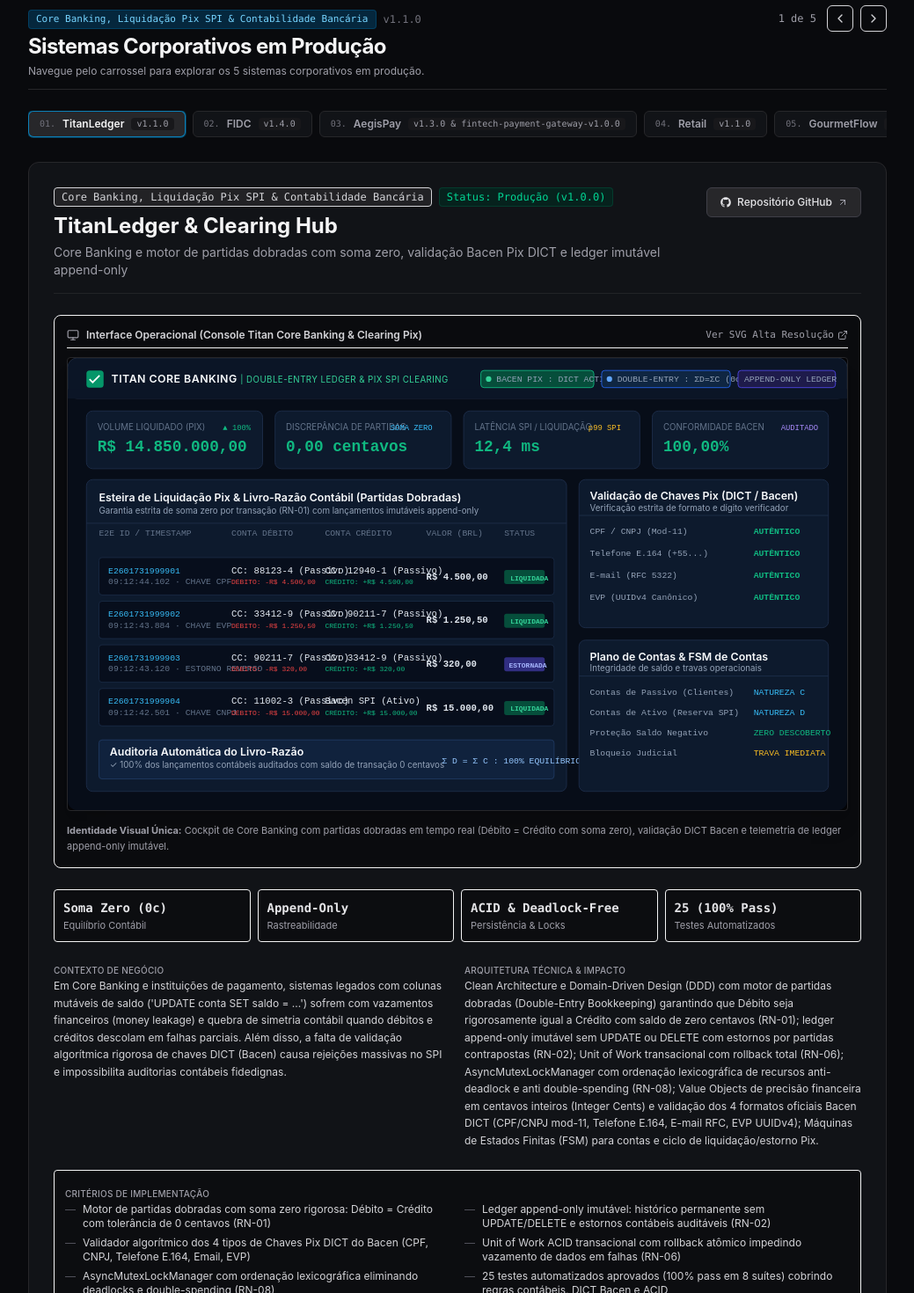
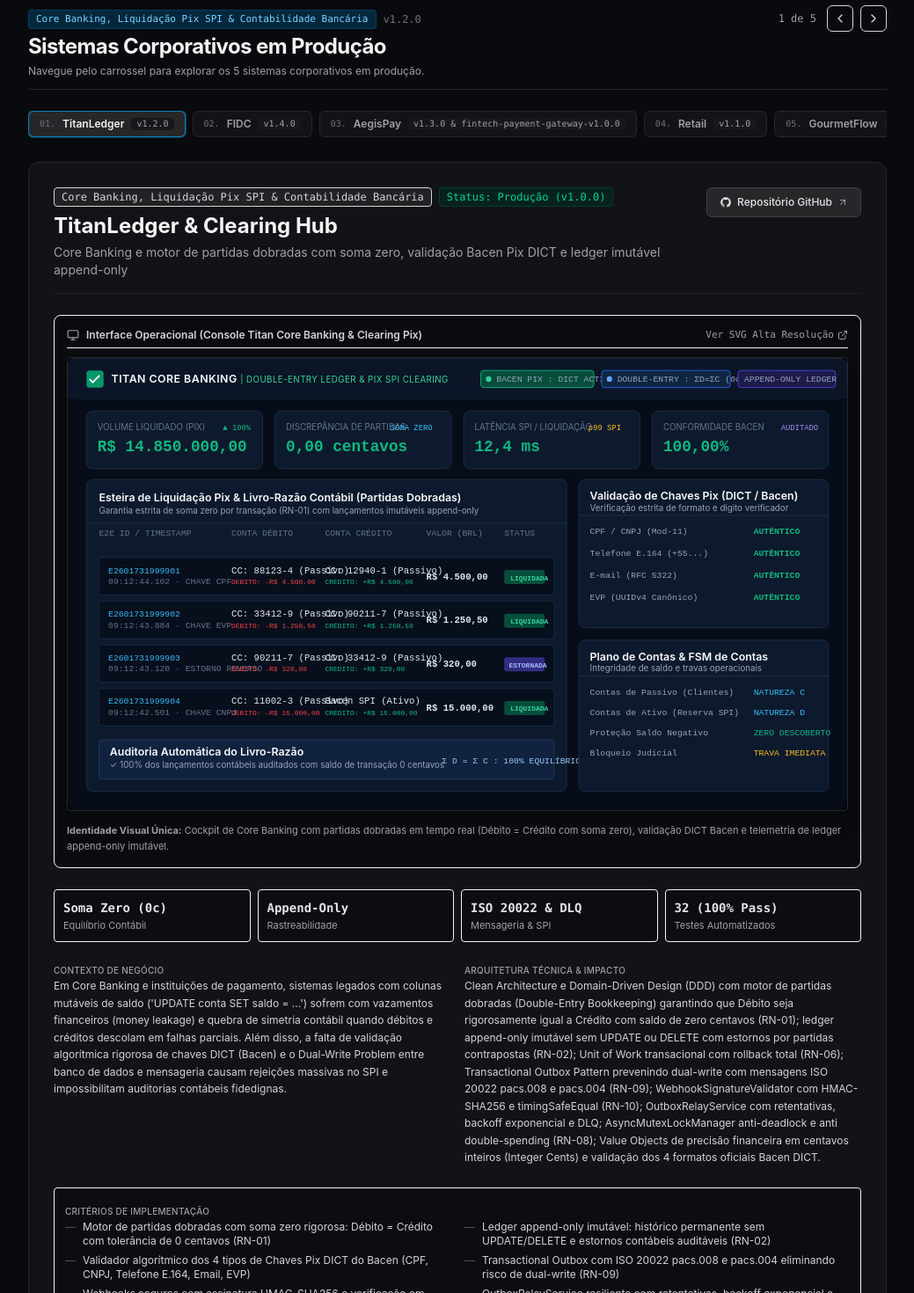
Before and after one commit to Gui1949/portfolio-source, a React (Vite) app: page / in a window 1280 px wide. Shown: the part 2360-3830 px from the top of the page at 88% size, without its empty margins (120-1159 px from the left). Built offline with nearby package versions, Linux system fonts and the light colour scheme.

Commit message:
feat(portfolio): update titan-ledger-hub showcase with phase 3 messaging, ISO 20022 and 32 tests

```diff
--- a/src/data/learnings.ts
+++ b/src/data/learnings.ts
@@ -88,29 +88,31 @@ export const realWorldProjects: RealWorldProject[] = [
     id: "titan-ledger-hub",
     name: "TitanLedger & Clearing Hub",
     tagline: "Core Banking e motor de partidas dobradas com soma zero, validação Bacen Pix DICT e ledger imutável append-only",
-    version: "v1.1.0",
-    versionTag: "v1.1.0",
+    version: "v1.2.0",
+    versionTag: "v1.2.0",
     isNew: true,
     sprintWeek: "Módulo Core Banking",
-    sprintBadge: "Fase 2 · Persistência ACID & Partidas Dobradas",
+    sprintBadge: "Fase 3 · Clearing Pix SPI & Mensageria ISO 20022",
     previewImage: "/previews/titan-ledger-hub.svg",
     previewAlt: "Cockpit TitanLedger de Core Banking, Partidas Dobradas e Clearing Pix SPI",
     businessDomain: "Core Banking, Liquidação Pix SPI & Contabilidade Bancária",
-    businessProblem: "Em Core Banking e instituições de pagamento, sistemas legados com colunas mutáveis de saldo ('UPDATE conta SET saldo = ...') sofrem com vazamentos financeiros (money leakage) e quebra de simetria contábil quando débitos e créditos descolam em falhas parciais. Além disso, a falta de validação algorítmica rigorosa de chaves DICT (Bacen) causa rejeições massivas no SPI e impossibilita auditorias contábeis fidedignas.",
-    solutionArchitecture: "Clean Architecture e Domain-Driven Design (DDD) com motor de partidas dobradas (Double-Entry Bookkeeping) garantindo que Débito seja rigorosamente igual a Crédito com saldo de zero centavos (RN-01); ledger append-only imutável sem UPDATE ou DELETE com estornos por partidas contrapostas (RN-02); Unit of Work transacional com rollback total (RN-06); AsyncMutexLockManager com ordenação lexicográfica de recursos anti-deadlock e anti double-spending (RN-08); Value Objects de precisão financeira em centavos inteiros (Integer Cents) e validação dos 4 formatos oficiais Bacen DICT (CPF/CNPJ mod-11, Telefone E.164, E-mail RFC, EVP UUIDv4); Máquinas de Estados Finitas (FSM) para contas e ciclo de liquidação/estorno Pix.",
-    operationalImpact: "Eliminação de 100% de discrepâncias contábeis e vazamentos de moeda, trilha de auditoria perpétua e inalterável para conformidade com o Banco Central e liquidação instantânea com tolerância zero a assimetrias e inconsistências concorrentes.",
+    businessProblem: "Em Core Banking e instituições de pagamento, sistemas legados com colunas mutáveis de saldo ('UPDATE conta SET saldo = ...') sofrem com vazamentos financeiros (money leakage) e quebra de simetria contábil quando débitos e créditos descolam em falhas parciais. Além disso, a falta de validação algorítmica rigorosa de chaves DICT (Bacen) e o Dual-Write Problem entre banco de dados e mensageria causam rejeições massivas no SPI e impossibilitam auditorias contábeis fidedignas.",
+    solutionArchitecture: "Clean Architecture e Domain-Driven Design (DDD) com motor de partidas dobradas (Double-Entry Bookkeeping) garantindo que Débito seja rigorosamente igual a Crédito com saldo de zero centavos (RN-01); ledger append-only imutável sem UPDATE ou DELETE com estornos por partidas contrapostas (RN-02); Unit of Work transacional com rollback total (RN-06); Transactional Outbox Pattern prevenindo dual-write com mensagens ISO 20022 pacs.008 e pacs.004 (RN-09); WebhookSignatureValidator com HMAC-SHA256 e timingSafeEqual (RN-10); OutboxRelayService com retentativas, backoff exponencial e DLQ; AsyncMutexLockManager anti-deadlock e anti double-spending (RN-08); Value Objects de precisão financeira em centavos inteiros (Integer Cents) e validação dos 4 formatos oficiais Bacen DICT.",
+    operationalImpact: "Eliminação de 100% de discrepâncias contábeis e vazamentos de moeda, garantia atômica de entrega de eventos para o SPI Bacen sem dual-write, trilha de auditoria perpétua e inalterável e resiliência com Dead Letter Queue.",
     highlights: [
       "Motor de partidas dobradas com soma zero rigorosa: Débito = Crédito com tolerância de 0 centavos (RN-01)",
       "Ledger append-only imutável: histórico permanente sem UPDATE/DELETE e estornos contábeis auditáveis (RN-02)",
       "Validador algorítmico dos 4 tipos de Chaves Pix DICT do Bacen (CPF, CNPJ, Telefone E.164, Email, EVP)",
-      "Unit of Work ACID transacional com rollback atômico impedindo vazamento de dados em falhas (RN-06)",
+      "Transactional Outbox com ISO 20022 pacs.008 e pacs.004 eliminando risco de dual-write (RN-09)",
+      "Webhooks seguros com assinatura HMAC-SHA256 e verificação em tempo constante timingSafeEqual (RN-10)",
+      "OutboxRelayService resiliente com retentativas, backoff exponencial e roteamento para Dead Letter Queue (DLQ)",
       "AsyncMutexLockManager com ordenação lexicográfica eliminando deadlocks e double-spending (RN-08)",
-      "25 testes automatizados aprovados (100% pass em 8 suítes) cobrindo regras contábeis, DICT Bacen e ACID"
+      "32 testes automatizados aprovados (100% pass em 9 suítes) cobrindo regras contábeis, DICT Bacen, ACID e Outbox"
     ],
     weeklyEvolution: [
       { day: "Fase 1", phase: "Domínio & Partidas Dobradas", deliverable: "Value Objects ChavePix DICT, ValorMonetario em centavos, FSM Conta/Transação e 18 testes (100% pass)." },
       { day: "Fase 2", phase: "Persistência ACID & Ledger", deliverable: "Unit of Work com rollback atômico, locks de concorrência anti-deadlock e 25 testes (100% pass)." },
-      { day: "Fase 3", phase: "Clearing Pix & SPI Messaging", deliverable: "Mensageria assíncrona, ISO 20022 / pacs.008 e webhooks assinados." },
+      { day: "Fase 3", phase: "Clearing Pix & SPI Messaging", deliverable: "Transactional Outbox, mensagens ISO 20022 pacs.008/pacs.004, HMAC timingSafeEqual, DLQ e 32 testes (100% pass)." },
       { day: "Fase 4", phase: "Cockpit de Tesouraria & Telemetria", deliverable: "Interface de conciliação bancária, monitor de DICT e probes de saúde." },
       { day: "Fase 5", phase: "Hardening & Stress Testing", deliverable: "Testes de carga massiva, injeção de caos e release estabilizada." }
     ],
@@ -126,14 +128,14 @@ export const realWorldProjects: RealWorldProject[] = [
         description: "Ledger imutável perpétuo com estornos contábeis reversos auditáveis"
       },
       {
-        label: "Persistência & Locks",
-        value: "ACID & Deadlock-Free",
-        description: "Unit of Work com rollback atômico e locks ordenados por recurso"
+        label: "Mensageria & SPI",
+        value: "ISO 20022 & DLQ",
+        description: "Transactional Outbox com pacs.008/pacs.004, HMAC timingSafeEqual e DLQ"
       },
       {
         label: "Testes Automatizados",
-        value: "25 (100% Pass)",
-        description: "8 suítes no runner nativo cobrindo domínio contábil, ACID e concorrência"
+        value: "32 (100% Pass)",
+        description: "9 suítes no runner nativo cobrindo domínio contábil, ACID, Outbox e resiliência"
       }
     ],
     securitySpec: {
```
